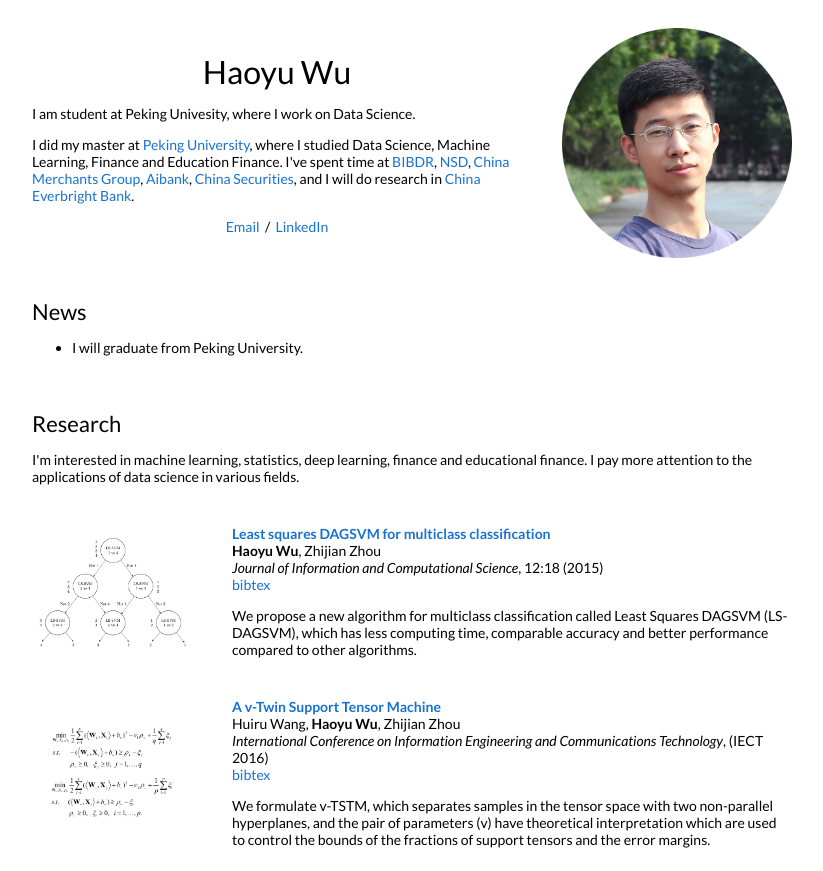
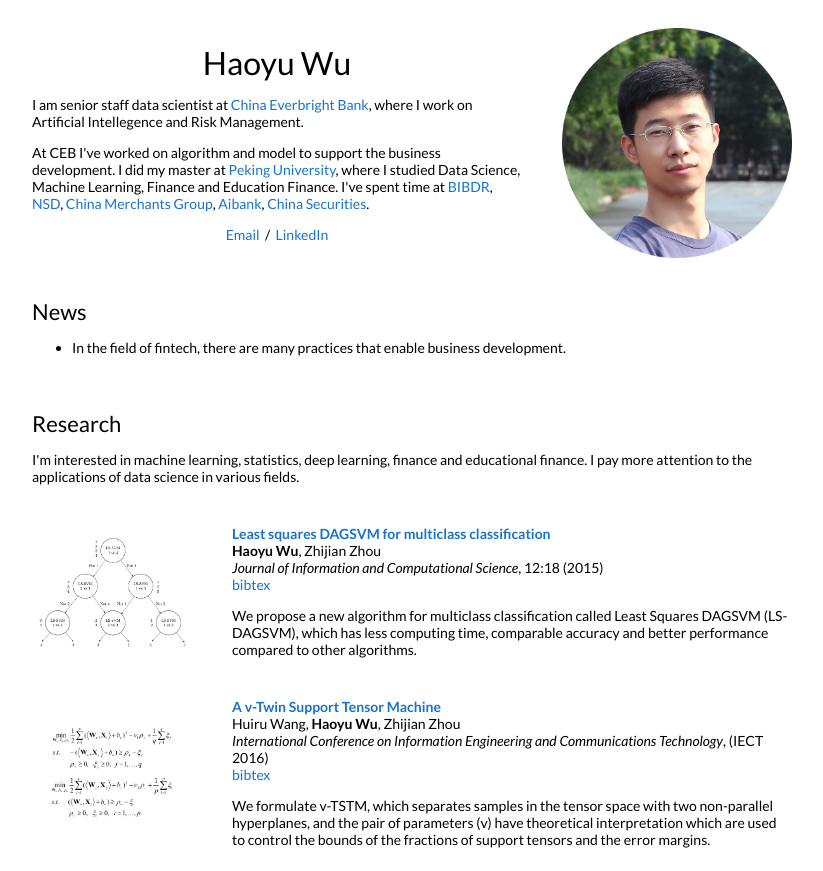
Before and after one commit to whyshrha/whyshrha.github.io, a plain HTML site: page index.html in a window 1280 px wide. Shown: the top 871 px of the page, without its empty margins (228-1051 px from the left). Drawn offline with Linux system fonts and the light colour scheme.

Commit message:
update resume

```diff
--- a/index.html
+++ b/index.html
@@ -90,12 +90,14 @@
               <p align="center">
                 <name>Haoyu Wu</name>
               </p>
-              <p>I am student at Peking Univesity, where I work on Data Science.
+              <p>I am senior staff data scientist at <a href="http://www.cebbank.com/">China Everbright Bank</a>,
+                where I work on Artificial Intellegence and Risk Management.
 
                   <!--I am a staff research scientist at <a href="https://ai.google/research">Google Research</a>, where I work on computer vision and computational photography. At Google I've worked on <a href="https://ai.googleblog.com/2014/04/lens-blur-in-new-google-camera-app.html">Lens Blur</a>, <a href="https://ai.googleblog.com/2014/10/hdr-low-light-and-high-dynamic-range.html">HDR+</a>, <a href="https://www.google.com/get/cardboard/jump/">Jump</a>, <a href="https://ai.googleblog.com/2017/10/portrait-mode-on-pixel-2-and-pixel-2-xl.html">Portrait Mode</a>, and <a href="https://www.youtube.com/watch?v=JSnB06um5r4">Glass</a>.-->
               </p>
               <p>
-                I did my master at <a href="http://http://www.aais.pku.edu.cn/">Peking University</a>, where I studied Data Science, Machine Learning, Finance and Education Finance. I've spent time at <a href="http://www.bibdr.org/en/">BIBDR</a>, <a href="http://www.nsd.pku.edu.cn/">NSD</a>, <a href="http://www.cmzd.com/index.aspx">China Merchants Group</a>, <a href="https://www.aibank.com/">Aibank</a>, <a href="https://www.csc108.com/">China Securities</a>, and I will do research in <a href="http://www.cebbank.com/">China Everbright Bank</a>.
+                  At CEB I've worked on algorithm and model to support the business development.
+                  I did my master at <a href="http://http://www.aais.pku.edu.cn/">Peking University</a>, where I studied Data Science, Machine Learning, Finance and Education Finance. I've spent time at <a href="http://www.bibdr.org/en/">BIBDR</a>, <a href="http://www.nsd.pku.edu.cn/">NSD</a>, <a href="http://www.cmzd.com/index.aspx">China Merchants Group</a>, <a href="https://www.aibank.com/">Aibank</a>, <a href="https://www.csc108.com/">China Securities</a>.
                   <!--I did my bachelors at the <a href="https://www.cau.edu.cn/">China Agricultural University</a>.-->
               </p>
               <p align=center>
@@ -119,7 +121,7 @@
             <td width="100%" valign="middle">
               <heading>News</heading>
                 <ul>
-                  <li>I will graduate from Peking University. </li>
+                  <li>In the field of fintech, there are many practices that enable business development. </li>
                 </ul>
             </td>
           </tr>
@@ -170,7 +172,7 @@
             <td width="25%"><img src="images/vtstm.png" alt="v-TSTM" width="160" ></td>
             <td width="75%" valign="middle">
                 <p>
-                  <a href="http://www.dpi-proceedings.com/index.php/dtetr/article/download/3732/3378">
+                  <a href="https://scholar.archive.org/work/or5q36w6bzc4bhck2oggsrncsu/access/wayback/http://dpi-proceedings.com/index.php/dtetr/article/download/3732/3378">
                     <papertitle>A v-Twin Support Tensor Machine</papertitle>
                   </a>
                   <br>
```
